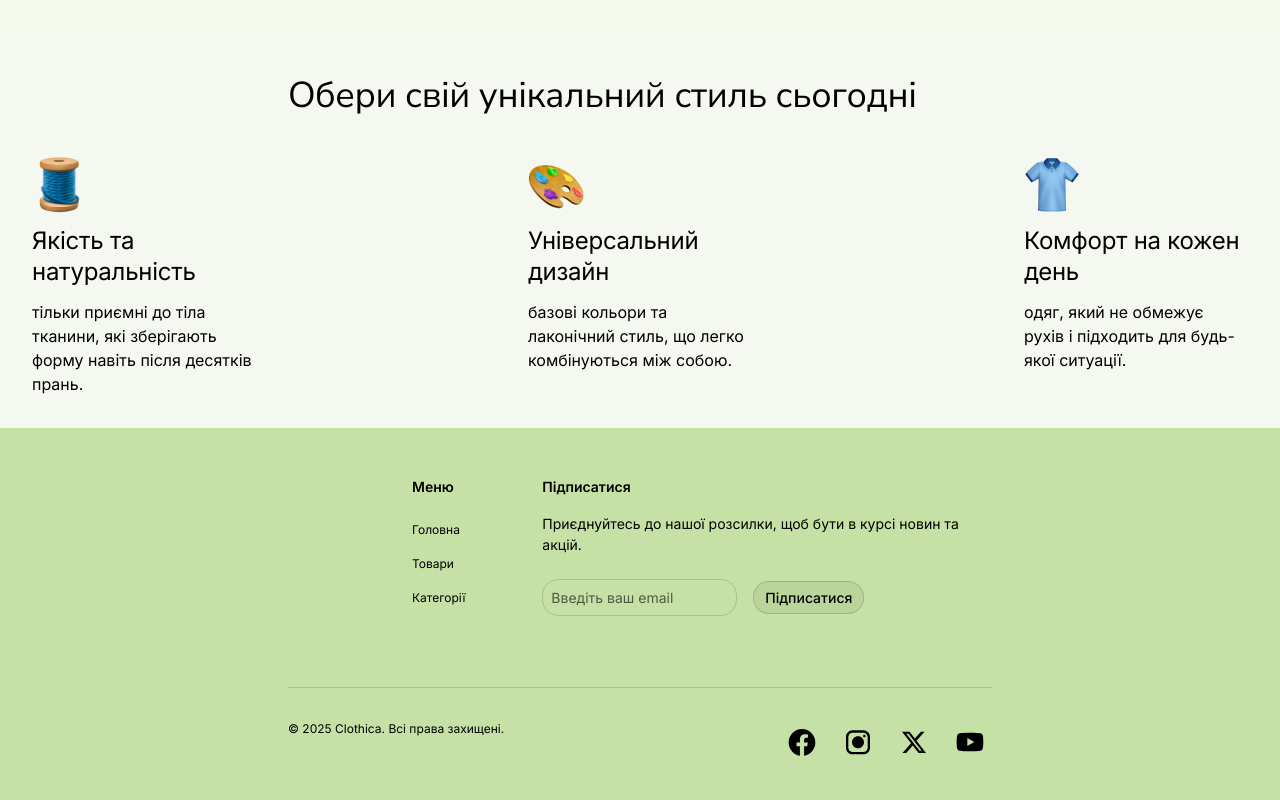
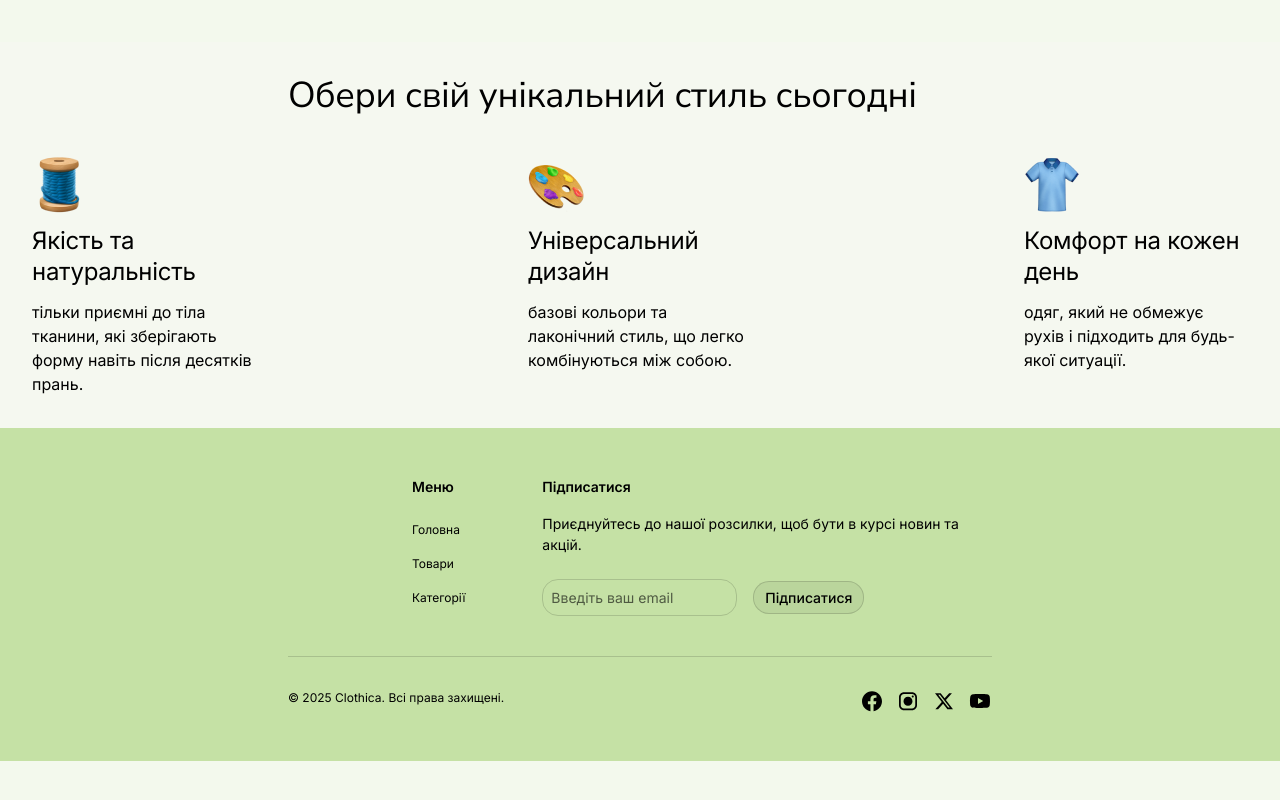
Before and after one commit to DmitriyPast/clothica-team-goit, a Next.js app: page / in a window 1280 px wide. Shown: the part 584-1384 px from the top of the page. After the commit the page ends 1345 px from the top, so only its background shows below. Built offline with nearby package versions, Linux system fonts and the light colour scheme.

Commit message:
recheck and fix margins

```diff
--- a/components/Footer/Footer.module.css
+++ b/components/Footer/Footer.module.css
@@ -18,6 +18,14 @@
   margin-bottom: 40px;
 }
 
+.footerMenu {
+  display: flex;
+  flex-direction: column;
+  align-items: center;
+  /* gap: 16px; */
+  /* margin-bottom: 32px; */
+}
+
 .menu {
   margin-bottom: 16px;
   font-size: 16px;
@@ -30,7 +38,6 @@
   flex-direction: column;
   align-items: center;
   /* gap: 16px; */
-  margin-bottom: 32px;
 }
 
 .footerLink {
@@ -74,6 +81,11 @@
   outline: none;
   background: rgba(255, 255, 255, 0);
   color: #000;
+}
+
+.input:focus,
+.input:hover {
+  border: 1px solid #3b4331;
 }
 
 .input::placeholder {
@@ -144,10 +156,19 @@
   /* width: 44px; */
   padding: 6px;
 }
+.svgIcons {
+  width: 32px;
+  height: 32px;
+}
+@media screen and (max-width: 767px) {
+  /* .menuContainer {
+    text-align: center;
+  } */
 
-@media screen and (max-width: 767px) {
-  .menuContainer {
-    text-align: center;
+  .footerMenu {
+    align-items: center;
+    /* gap: 16px; */
+    margin-bottom: 32px;
   }
 }
 
@@ -168,14 +189,18 @@
     gap: 40px;
   }
 
-  .menu {
-    font-size: 14px;
+  .footerMenu {
+    align-items: flex-start;
+  }
+
+  .footerList {
+    align-items: flex-start;
   }
 
   .footerItem {
-    font-size: 12px;
+    /* font-size: 12px; */
     transition: color 250ms cubic-bezier(0.4, 0, 0.2, 1);
-    height: 34px;
+    /* height: 34px; */
   }
 
   .footerItem:hover,
@@ -183,8 +208,63 @@
     color: #3b4331;
   }
 
-  .footerList {
-    align-items: flex-start;
+  .input {
+    max-width: 273px;
+    /* height: 37px; */
+    transition: border 250ms cubic-bezier(0.4, 0, 0.2, 1);
+    /* font-size: 14px; */
+  }
+
+  .button {
+    display: flex;
+    align-items: center;
+    justify-content: center;
+    transition:
+      background 250ms cubic-bezier(0.4, 0, 0.2, 1),
+      color 250ms cubic-bezier(0.4, 0, 0.2, 1);
+  }
+
+  .rights {
+    margin: 0;
+  }
+
+  .footerSocials {
+    display: flex;
+    justify-content: space-between;
+  }
+
+  .socialItem {
+    display: flex;
+    align-content: center;
+    width: 24px;
+    height: 24px;
+  }
+
+  .socialLinks {
+    /* width: 44px; */
+    padding: 0;
+  }
+
+  .svgIcons {
+    width: 24px;
+    height: 24px;
+  }
+
+  .svgIcons:hover,
+  .svgIcons:focus {
+    border: 1px solid #000;
+    border-radius: 100px;
+  }
+}
+
+@media screen and (min-width: 768px) and (max-width: 1439px) {
+  .menu {
+    font-size: 14px;
+  }
+
+  .footerItem {
+    font-size: 12px;
+    height: 34px;
   }
 
   .subscribe {
@@ -198,7 +278,6 @@
   .input {
     max-width: 273px;
     height: 37px;
-    transition: border 250ms cubic-bezier(0.4, 0, 0.2, 1);
     font-size: 14px;
   }
 
@@ -206,37 +285,15 @@
     font-size: 14px;
   }
 
-  .input:focus,
-  .input:hover {
-    /* border: 1px solid #3b4331; */
-  }
-
   .button {
-    display: flex;
-    align-items: center;
-    justify-content: center;
     max-width: 111px;
     height: 33px;
-    transition:
-      background 250ms cubic-bezier(0.4, 0, 0.2, 1),
-      color 250ms cubic-bezier(0.4, 0, 0.2, 1);
     font-size: 14px;
   }
 
   .rights {
     font-size: 12px;
     margin: 0;
-  }
-
-  .footerSocials {
-    display: flex;
-    justify-content: space-between;
-  }
-
-  .svgIcons:hover,
-  .svgIcons:focus {
-    border: 1px solid #000;
-    border-radius: 100px;
   }
 }
 
@@ -250,35 +307,11 @@
   }
 
   .linksContainer {
-    gap: 322px;
-  }
-
-  .menu {
-    font-size: 16px;
-  }
-
-  .footerItem {
-    font-size: 14px;
-  }
-
-  .footerList {
-    align-items: flex-start;
-  }
-
-  .subscribe {
-    font-size: 16px;
-  }
-
-  .text {
-    font-size: 16px;
+    gap: 328px;
   }
 
   .input {
     width: 260px;
-  }
-
-  .input::placeholder {
-    font-size: 16px;
   }
 
   .button {
--- a/components/Footer/Footer.tsx
+++ b/components/Footer/Footer.tsx
@@ -12,7 +12,7 @@ export default function Footer() {
                 <use href="/logo.svg"></use>
               </svg>
             </a>
-            <div className={css.menuContainer}>
+            <div className={css.footerMenu}>
               <h2 className={css.menu}>Меню</h2>
               <ul className={css.footerList}>
                 <li className={css.footerItem}>
@@ -41,11 +41,10 @@ export default function Footer() {
             <div className={css.inputSubscribe}>
               <form action="" className={css.inputSubscribe}>
                 <input
-                  type="email"
+                  type="mail"
                   placeholder="Введіть ваш email"
                   className={css.input}
                   pattern="^[a-zA-Z0-9._%+-]+@[a-zA-Z0-9.-]+\.[a-zA-Z]{2,}$"
-                  required
                 />
                 <button type="submit" className={css.button}>
                   Підписатися
@@ -65,12 +64,7 @@ export default function Footer() {
                 target="_blank"
                 className={css.socialLinks}
               >
-                <svg
-                  className={css.svgIcons}
-                  width="32"
-                  height="32"
-                  aria-hidden="true"
-                >
+                <svg className={css.svgIcons} aria-hidden="true">
                   <use href="/sprite.svg#Facebook"></use>
                 </svg>
               </Link>
@@ -82,12 +76,7 @@ export default function Footer() {
                 target="_blank"
                 className={css.socialLinks}
               >
-                <svg
-                  className={css.svgIcons}
-                  width="32"
-                  height="32"
-                  aria-hidden="true"
-                >
+                <svg className={css.svgIcons} aria-hidden="true">
                   <use href="/sprite.svg#Instagram"></use>
                 </svg>
               </Link>
@@ -99,12 +88,7 @@ export default function Footer() {
                 target="_blank"
                 className={css.socialLinks}
               >
-                <svg
-                  className={css.svgIcons}
-                  width="32"
-                  height="32"
-                  aria-hidden="true"
-                >
+                <svg className={css.svgIcons} aria-hidden="true">
                   <use href="/sprite.svg#X"></use>
                 </svg>
               </Link>
@@ -116,12 +100,7 @@ export default function Footer() {
                 target="_blank"
                 className={css.socialLinks}
               >
-                <svg
-                  className={css.svgIcons}
-                  width="32"
-                  height="32"
-                  aria-hidden="true"
-                >
+                <svg className={css.svgIcons} aria-hidden="true">
                   <use href="/sprite.svg#Youtube"></use>
                 </svg>
               </Link>
```
